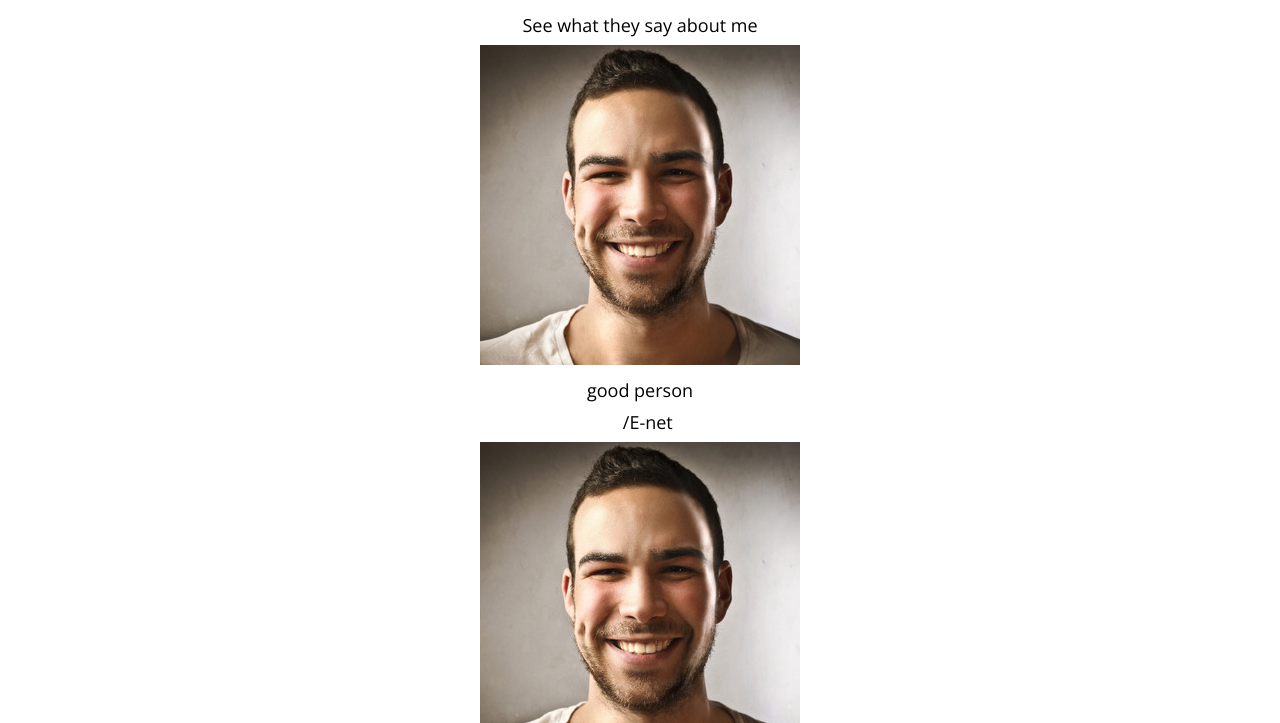
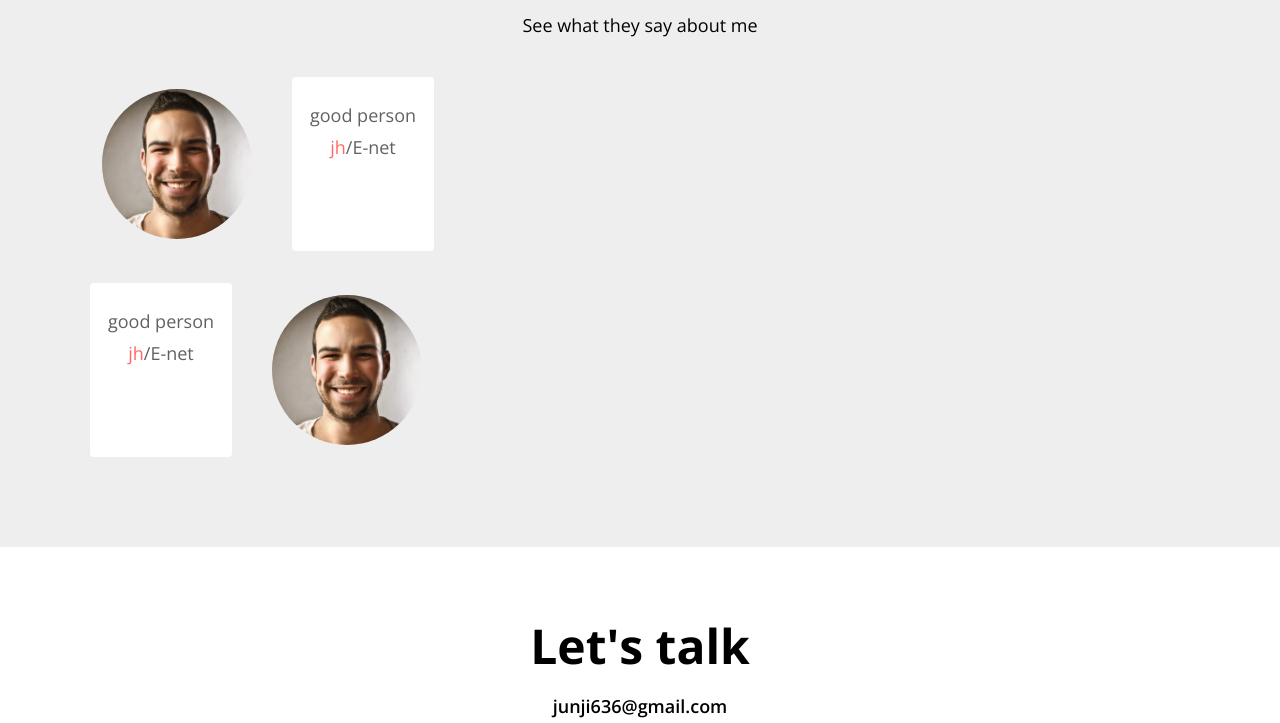
Before and after one commit to mujjing/portfolio, a plain HTML site: page index.html in a window 1280 px wide. Shown: the part 3165-3888 px from the top of the page. Drawn offline with nearby package versions, Linux system fonts and the light colour scheme.

Commit message:
css testimonial

```diff
--- a/index.html
+++ b/index.html
@@ -246,11 +246,12 @@
                 </div>
             </div>
             <div class="tesimonial">
-                <img src="images/testimonial/people1.jpg" alt="people" class="testimonial__avatar"/>
                 <div class="testimonial__speech-bubble">
                     <p>good person</p>
                     <p class="name"><a href="#">jh</a>/E-net</p>
                 </div>
+                <img src="images/testimonial/people1.jpg" alt="people" class="testimonial__avatar"/>
+
             </div>
         </div>
     </section>
--- a/style.css
+++ b/style.css
@@ -339,3 +339,41 @@ p {
   margin-left: -12px;
   margin-top: 8px;
 }
+
+/* Testimonial */
+#testimonials {
+  background-color: var(--color-light-white);
+}
+
+.testimonials {
+  margin: 40px;
+}
+.tesimonial {
+  display: flex;
+  margin: 32px 0;
+}
+.testimonial__avatar {
+  width: 150px;
+  height: 150px;
+  border-radius: 50%;
+  margin: 12px;
+}
+
+.testimonial__avatar:nth-child(odd) {
+  margin-right: 40px;
+}
+.testimonial__avatar:nth-child(even) {
+  margin-left: 40px;
+}
+
+.testimonial__speech-bubble {
+  padding: 18px;
+  background-color: var(--color-white);
+  border-radius: var(--size-border-radius);
+}
+.testimonial__speech-bubble p {
+  color: var(--color-gray);
+}
+.testimonial__speech-bubble a {
+  color: var(--color-dark-pink);
+}
```
